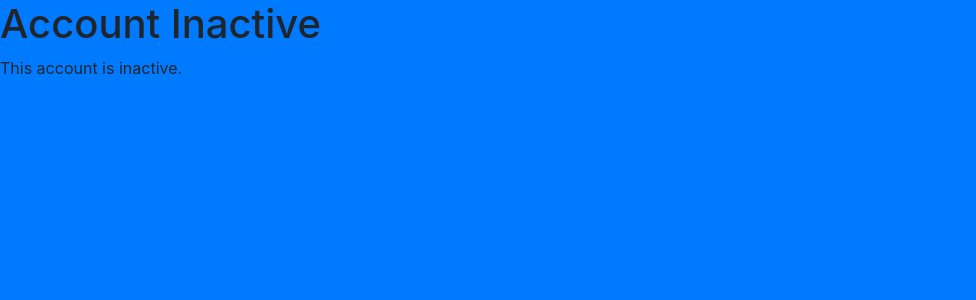
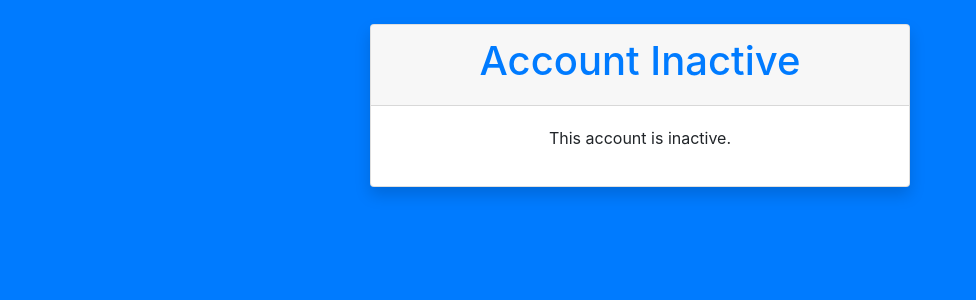
Before and after one commit to rakibul-islam-raju/IMS, a Django app: a page that uses templates/account/account_inactive.html in a window 1280 px wide. Shown: the top 300 px of the page, without its empty margins (0-976 px from the left). Run offline with Django 3.2, Linux system fonts and the light colour scheme; data that the repository does not hold is empty; some libraries are stand-ins or nearby versions.

Commit message:
Account inactive template redesign

```diff
--- a/templates/account/account_inactive.html
+++ b/templates/account/account_inactive.html
@@ -5,7 +5,19 @@
 {% block head_title %}{% trans "Account Inactive" %}{% endblock %}
 
 {% block content %}
-<h1>{% trans "Account Inactive" %}</h1>
 
-<p>{% trans "This account is inactive." %}</p>
+<div class="container">
+    <div class="row justify-content-center">
+        <div class="col-md-6">
+            <div class="card shadow mt-4 text-center">
+                <div class="card-header text-primary">
+                    <h1>{% trans "Account Inactive" %}</h1>
+                </div>
+                <div class="card-body">
+                    <p>{% trans "This account is inactive." %}</p>
+                </div>
+            </div>
+        </div>
+    </div>
+</div>
 {% endblock %}
```
